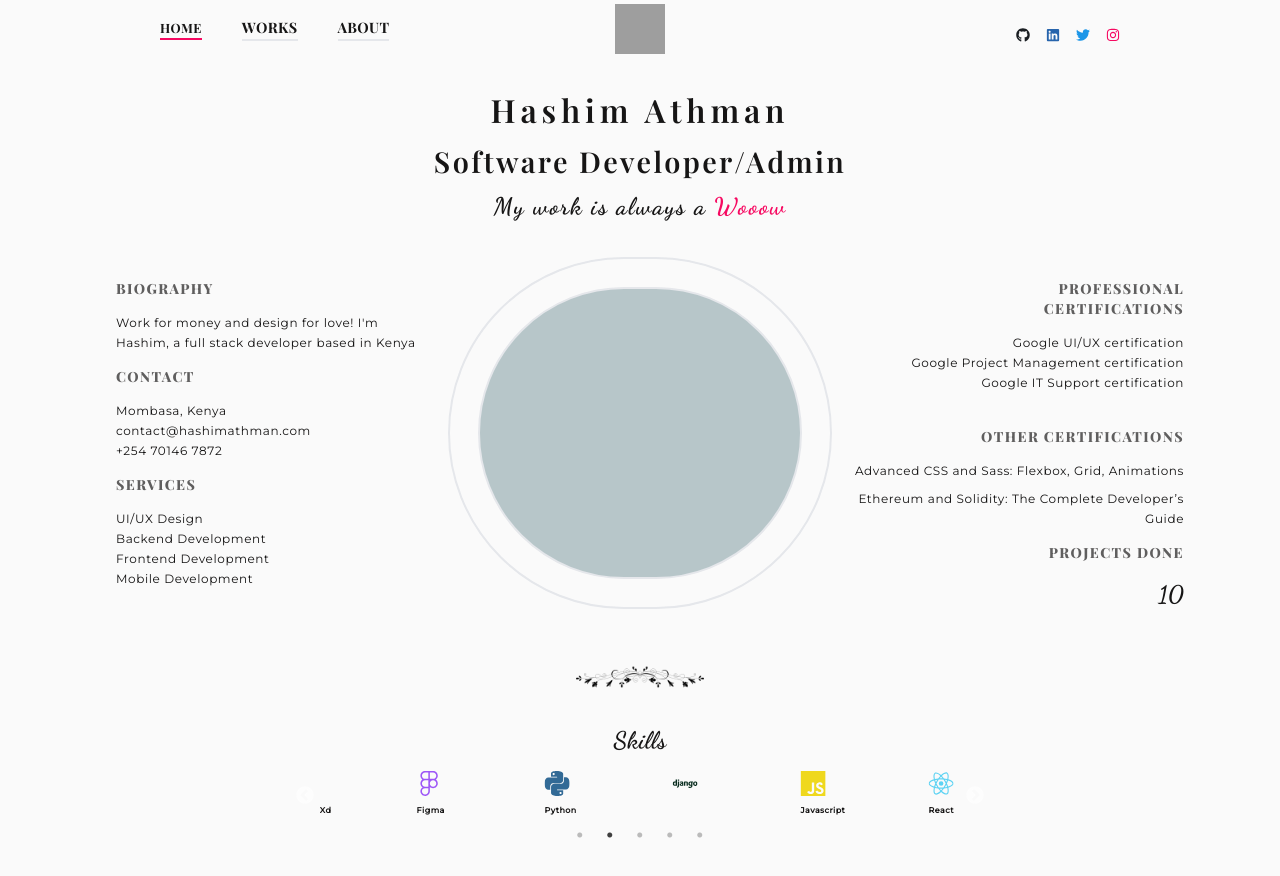
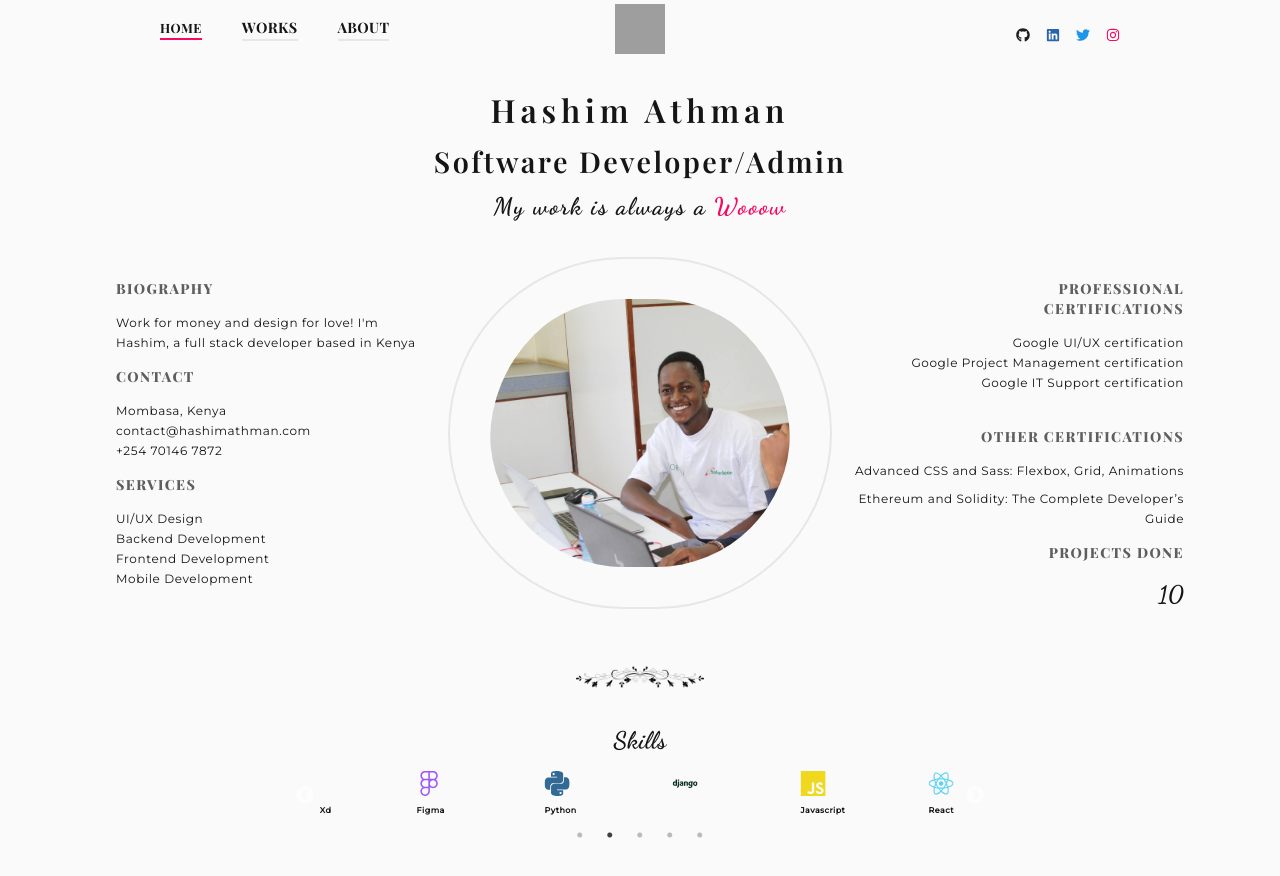
Before and after one commit to EarthmanAman/port, a Next.js app: page / in a window 1280 px wide. Shown: the top 876 px of the page. Built offline with nearby package versions, Linux system fonts and the light colour scheme; grey boxes are pictures that could not be loaded; a web font is replaced by a local one.

Commit message:
home image

```diff
--- a/pages/bill.js
+++ b/pages/bill.js
@@ -74,7 +74,7 @@ export default function Home() {
 
                         <div className='flex space-x-2 items-center  bg-slate-100 px-2 py-1 rounded-md'>
                             <SiHtml5 size={18} color="#dd4b25" />
-                            <p className='font-bold'>SiHtml5</p>
+                            <p className='font-bold'>Html5</p>
                         </div>
 
                         <div className='flex space-x-2 items-center  bg-slate-100 px-2 py-1 rounded-md'>
--- a/pages/index.js
+++ b/pages/index.js
@@ -16,6 +16,7 @@ import "slick-carousel/slick/slick-theme.css";
 import { fadeIn, slideInLeftFast, slideInRightFast, slideInFromBottom, stagger, antiStagger } from '../components/animations'
 
 import Flower from "../public/assets/flower.png"
+import Collage from '../public/assets/c1.jpg'
 
 const imageLoader = require("../loader");
 
@@ -55,7 +56,7 @@ export default function Home() {
         <motion.div variants={antiStagger} className='flex flex-wrap justify-between items-start'>
           <motion.div variants={slideInLeftFast} className='w-full pb-8 flex flex-1 flex-col justify-start items-start text-center md:text-left lg:order-first'>
             <div className="px-20 md:hidden">
-                <Image loader={imageLoader} src={Flower} alt="divider" />
+              <Image loader={imageLoader} src={Flower} alt="divider" />
             </div>
             <div className="w-full px-5">
               <h6 className="">BIOGRAPHY</h6>
@@ -80,21 +81,24 @@ export default function Home() {
           </motion.div>
 
           <motion.div variants={fadeIn} className='w-full relative -top-2 order-first px-3 mb-3 flex flex-col items-center lg:flex-1'>
-            <div className='h-64 w-full relative p-7 border-solid border-2 rounded-full md:h-85 md:w-96'>
-              <div className='h-full p-5 border-solid border-2 rounded-full bg-[#B7C6C9] relative'>
-                {/* <Image className='absolute bottom-0' src="/../public/assets/pict.png" width="900" height="700" alt="picture" /> */}
+            <div className='h-64 w-full relative p-10 border-solid border-2 rounded-full md:h-85 md:w-96'>
+              <div className='h-full  rounded-full relative overflow-hidden'>
+                <div className='absolute -top-2'>
+                  <Image loader={imageLoader} src={Collage} alt="profile pic" className='rounded-full' />
+                </div>
+
               </div>
 
             </div>
 
             <div className="px-48 hidden md:block lg:hidden">
-                <Image loader={imageLoader} src={Flower} alt="divider" />
+              <Image loader={imageLoader} src={Flower} alt="divider" />
             </div>
           </motion.div>
 
           <motion.div variants={slideInRightFast} className='w-full pb-8 flex flex-1 flex-col justify-center items-center text-center md:text-right'>
             <div className="px-20 md:hidden">
-                <Image loader={imageLoader} src={Flower} alt="divider" />
+              <Image loader={imageLoader} src={Flower} alt="divider" />
             </div>
             <div className="w-full">
               <h6>PROFESSIONAL<br />CERTIFICATIONS</h6>
@@ -121,8 +125,8 @@ export default function Home() {
         </motion.div>
         <motion.div variants={slideInFromBottom} className="pb-20 items-center">
           <div className="px-20 md:px-48 lg:px-[30rem]">
-                <Image loader={imageLoader} src={Flower} alt="divider" />
-            </div>
+            <Image loader={imageLoader} src={Flower} alt="divider" />
+          </div>
           <div className='text-center mt-2'>
             <h2>Skills</h2>
           </div>
```
